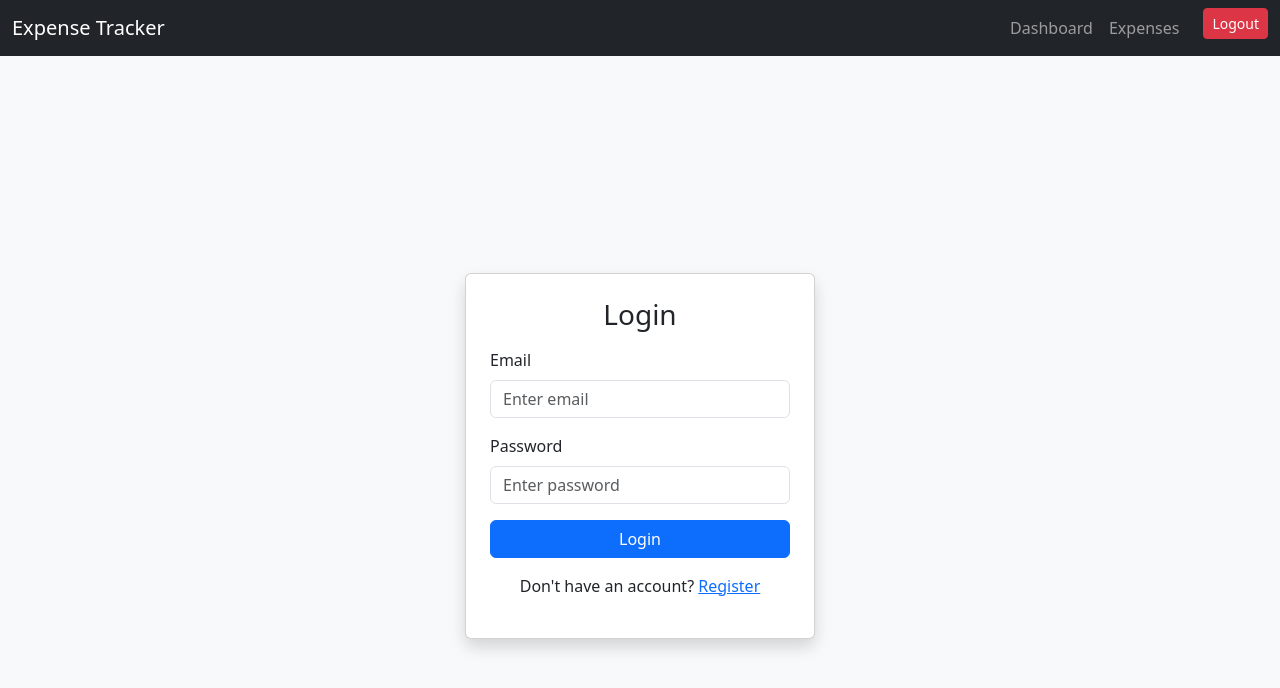
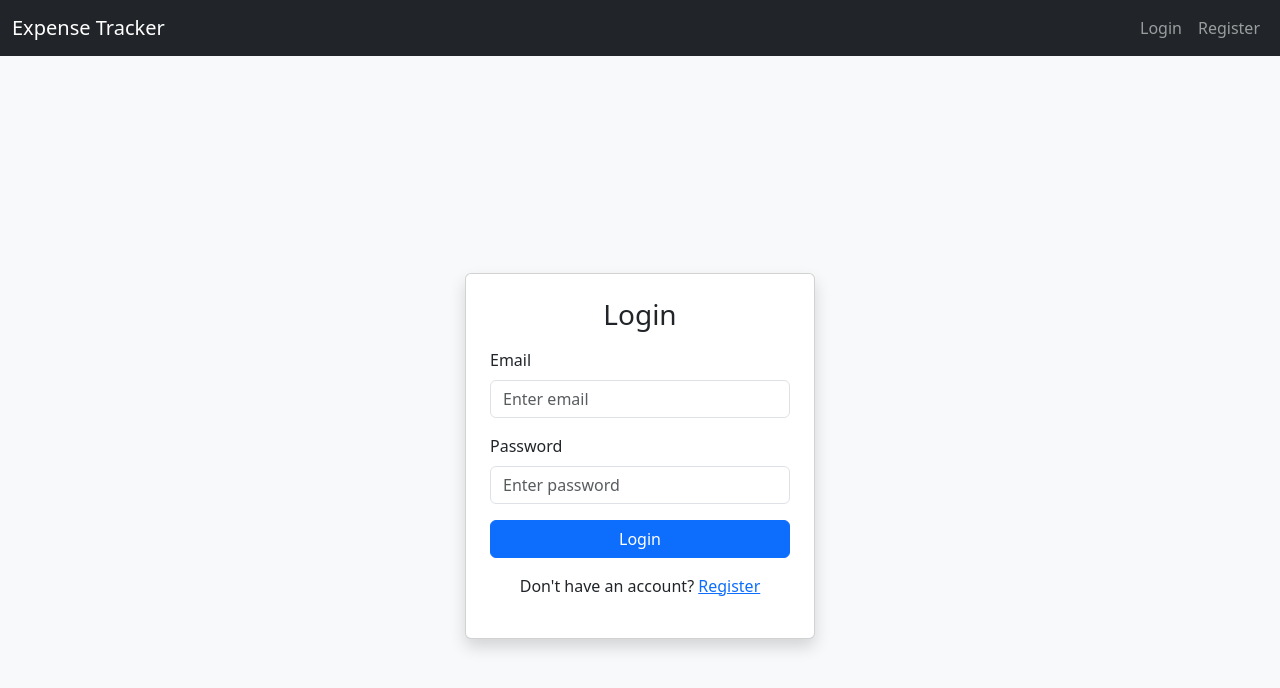
Before and after one commit to nikunjjadav123/expense-tracker-nodejs, a Vue app in the folder frontend/: page / in a window 1280 px wide. Shown: the top 688 px of the page. Built offline with nearby package versions, Linux system fonts and the light colour scheme.

Commit message:
Added a script  to restrict some pages without login and put the condition in navbar page

```diff
--- a/frontend/src/components/Navbar.vue
+++ b/frontend/src/components/Navbar.vue
@@ -14,17 +14,29 @@
 
       <div class="collapse navbar-collapse" id="navbarNav">
         <ul class="navbar-nav ms-auto">
+          <!-- ✅ Show these ONLY when user IS logged in -->
+          <template v-if="isLoggedIn">
             <li class="nav-item">
               <router-link class="nav-link" to="/dashboard">Dashboard</router-link>
             </li>
             <li class="nav-item">
               <router-link class="nav-link" to="/expenses">Expenses</router-link>
             </li>
-
-          <!-- ✅ Logout Button -->
             <li class="nav-item">
               <button class="btn btn-danger btn-sm ms-3" @click="logout">Logout</button>
             </li>
+          </template>
+
+          <!-- ✅ Show this ONLY when user is NOT logged in -->
+          <template v-else>
+            <li class="nav-item">
+              <router-link class="nav-link" to="/">Login</router-link>
+            </li>
+            <li class="nav-item">
+              <router-link class="nav-link" to="/register">Register</router-link>
+            </li>
+          </template>
+
         </ul>
       </div>
     </div>
@@ -33,17 +45,22 @@
 
 <script>
 import { useAuthStore } from "../store/auth";
-
+import { computed } from "vue";
+import { storeToRefs } from "pinia";
+import { useRouter } from "vue-router";
 export default {
   setup() {
     const auth = useAuthStore();
+    const { token } = storeToRefs(auth);
+    const router = useRouter();
+    const isLoggedIn = computed(() => token.value !== null);
 
     const logout = () => {
-      auth.logout();          // ✅ Removes token
-      window.location.href = "/"; // ✅ Redirect to Login
+      auth.logout();
+      router.push("/");
     };
 
-    return { logout };
+    return { isLoggedIn, logout };
   }
 };
 </script>
--- a/frontend/src/router/index.js
+++ b/frontend/src/router/index.js
@@ -7,8 +7,8 @@ import Expenses from "../pages/Expenses.vue";
 const router = createRouter({
   history: createWebHistory(),
   routes: [
-    { path: "/", component: Login },
-    { path: "/register", component: Register, meta: { requiresAuth: true } },
+    { path: "/", component: Login, meta: { guestOnly: true }  },
+    { path: "/register", component: Register},
     { path: "/dashboard", component: Dashboard, meta: { requiresAuth: true } },
     { path: "/expenses", component: Expenses, meta: { requiresAuth: true } },
   ],
@@ -23,7 +23,9 @@ router.beforeEach((to, from, next) => {
   if (to.meta.requiresAuth && !auth.token) {
     // ✅ Not logged in → redirect to login
     next("/");
-  } else {
+  }else if (to.meta.guestOnly && auth.token) {
+    next("/dashboard");
+  }  else {
     // ✅ Logged in OR route doesn't require auth
     next();
   }
```
Lines whose indentation alone changed are shown as unchanged.
